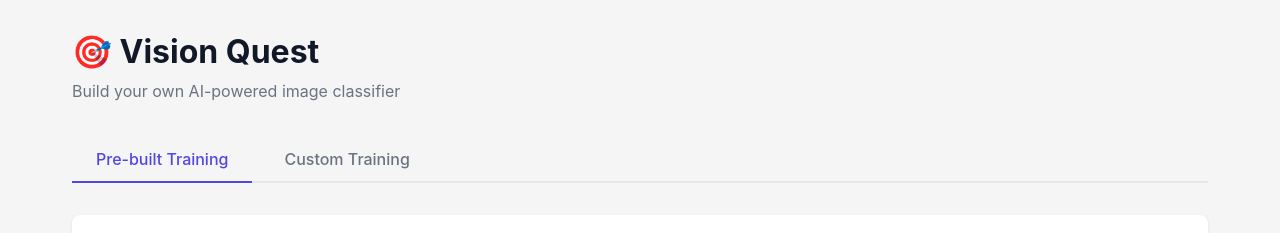
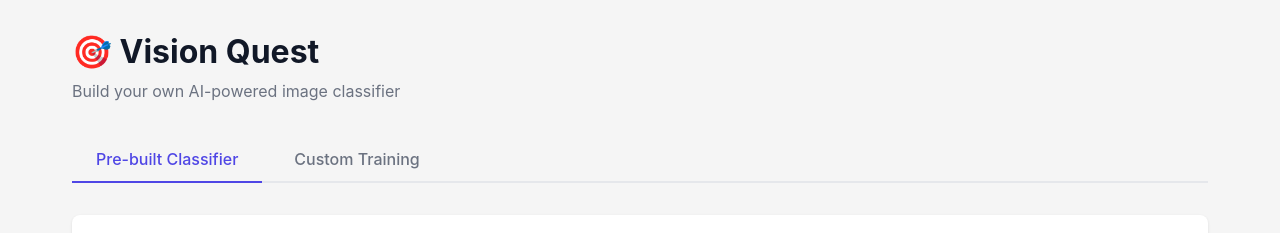
Before and after one commit to wizcamp/vision-quest-starter, a React (Vite) app: page / in a window 1280 px wide. Shown: the top 233 px of the page. Built offline with nearby package versions, Linux system fonts and the light colour scheme.

Commit message:
Fix tab label: 'Pre-built Training' -> 'Pre-built Classifier'
- Update App.jsx tab label to match guide description
- Ensures consistency between UI and SESSION-01 guide

```diff
--- a/src/App.jsx
+++ b/src/App.jsx
@@ -17,7 +17,7 @@ function App() {
           className={`tab ${activeTab === 'prebuilt' ? 'active' : ''}`}
           onClick={() => setActiveTab('prebuilt')}
         >
-          Pre-built Training
+          Pre-built Classifier
         </button>
         <button
           className={`tab ${activeTab === 'custom' ? 'active' : ''}`}
```
